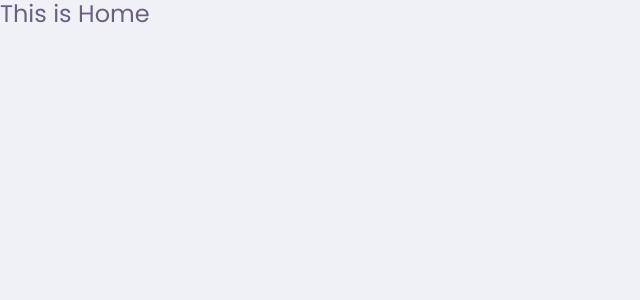
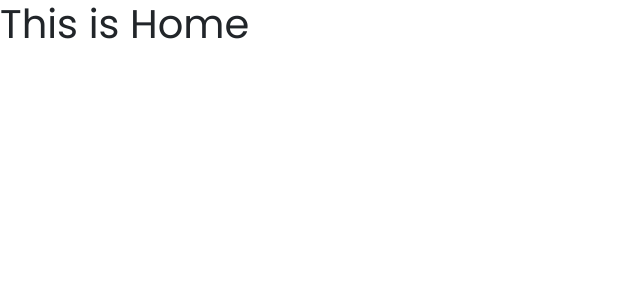
Before and after one commit to eulincon/communicart, a React (Create React App) app: page / in a window 1280 px wide. Shown: the top 300 px of the page, without its empty margins (0-640 px from the left). Built offline with nearby package versions, Linux system fonts and the light colour scheme.

Commit message:
Limpando ainda mais o prejeto e removendo algumas css globais.

```diff
--- a/src/App.css
+++ b/src/App.css
@@ -1,4 +1,4 @@
-.App {
+/* .App {
   text-align: center;
 }
 
@@ -35,4 +35,4 @@
   to {
     transform: rotate(360deg);
   }
-}
+} */
--- a/src/assets/styles/global.css
+++ b/src/assets/styles/global.css
@@ -1,7 +1,7 @@
 @import url('https://fonts.googleapis.com/css2?family=Oxygen:wght@400;700&family=Poppins:wght@400;700&family=Roboto:wght@400;700&display=swap');
 
 :root {
-    font-size: 60%;
+    /* font-size: 60%; */
 
     --color-background: #F0F0F7;
     --color-primary-lighter: #9871F5;
@@ -9,8 +9,8 @@
     --color-primary: #8257E5;
     --color-primary-dark: #774DD6;
     --color-primary-darker: #6842C2;
-    --color-secundary: #04D361;
-    --color-secundary-dark: #04BF58;
+    --color-secondary: #04D361;
+    --color-secondary-dark: #04BF58;
     --color-title-in-primary: #FFFFFF;
     --color-text-in-primary: #D4C2FF;
     --color-text-title: #32264D;
@@ -34,9 +34,9 @@
     height: 100vh;
 }
 
-body{
+/* body{
     background: var(--color-background);
-}
+} */
 
 /* #root{
     display: flex;
@@ -44,13 +44,13 @@
     justify-content: center;
 } */
 
-body,
+/* body,
 input,
 button,
 textarea{
     font: 500 1.6rem Poppins;
     color: var(--color-text-base);
-}
+} */
 
 /* .container {
     width: 90vw;
```
Also changed, not shown: public/index.html (+0 -13 lines).
